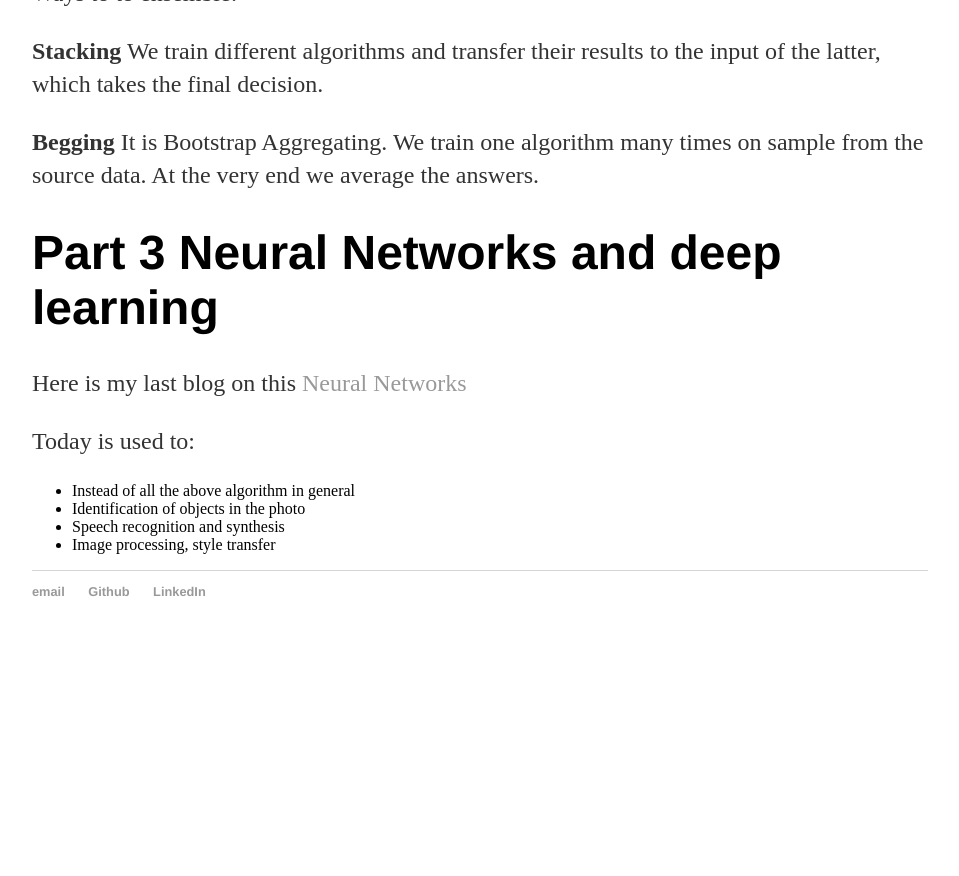
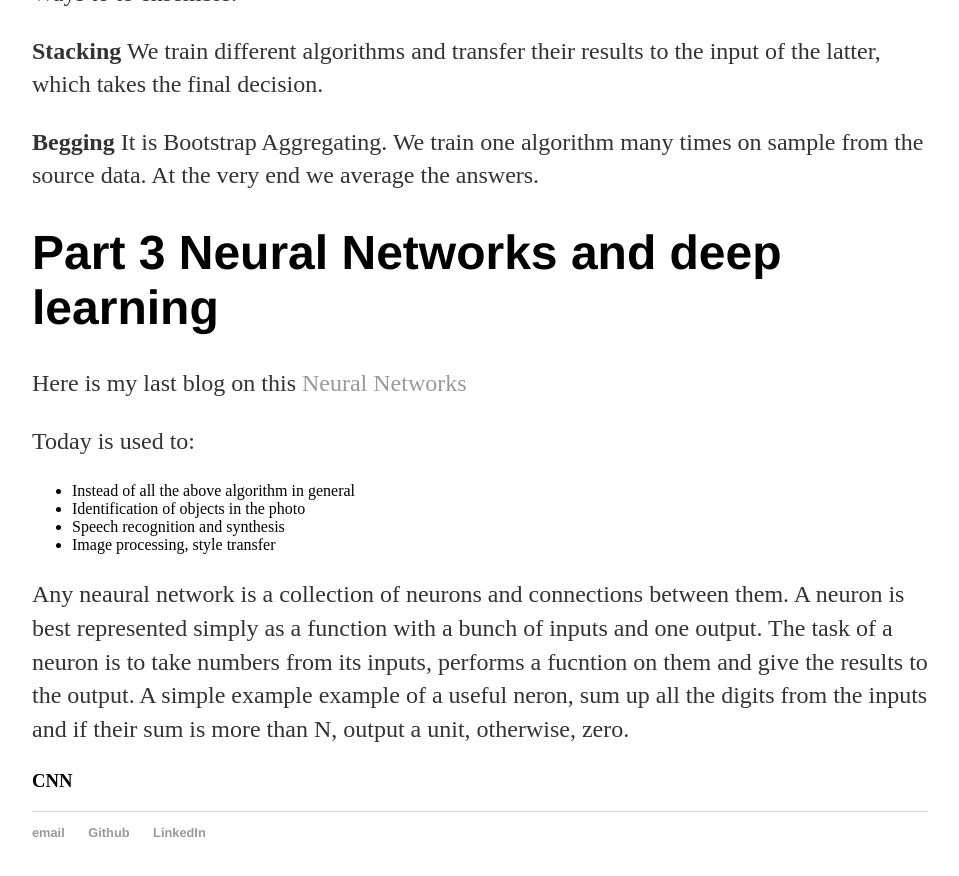
Before and after one commit to summii/summii.github.io, a Jekyll site: the page built from _posts/2019-01-17-machine-learning-in-simple-words.md, in a window 1280 px wide and 900 px high, scrolled down 7590 px. Shown: the top 876 px of the window, without its empty margins (160-1119 px from the left). Built offline with Jekyll 4.4.1, drawn with Linux system fonts in a browser that asks for light colours; before the commit the page ends 8249 px from its top, so only the background shows below that.

Commit message:
made some changes to neural network post and monor changes to new blog

```diff
--- a/_layouts/default.html
+++ b/_layouts/default.html
@@ -13,6 +13,7 @@
 		        	<li><a href="/about">About</a></li>
 	        		<li><a href="/cv/resume_tex.pdf">CV</a></li>
 	        		<li><a href="/blog">Blog</a></li>
+	        		<li><a href="/blog">Math's Blog</a></li>
 	    		</ul>
 			</nav>
 			<div class="container">
--- a/_posts/2019-01-17-machine-learning-in-simple-words.md
+++ b/_posts/2019-01-17-machine-learning-in-simple-words.md
@@ -181,3 +181,8 @@ Today is used to:
 * Identification of objects in the photo
 * Speech recognition and synthesis
 * Image processing, style transfer
+
+
+Any neaural network is a collection of neurons and connections between them. A neuron is best represented simply as a function with a bunch of inputs and one output. The task of a neuron is to take numbers from its inputs, performs a fucntion on them and give the results to the output. A simple example example of a useful neron, sum up all the digits from the inputs and if their sum is more than N, output a unit, otherwise, zero.
+
+### CNN
```
Also changed, not shown: _posts/2018-05-05-neural-network-from-scratch.md (+5 -0 lines).
